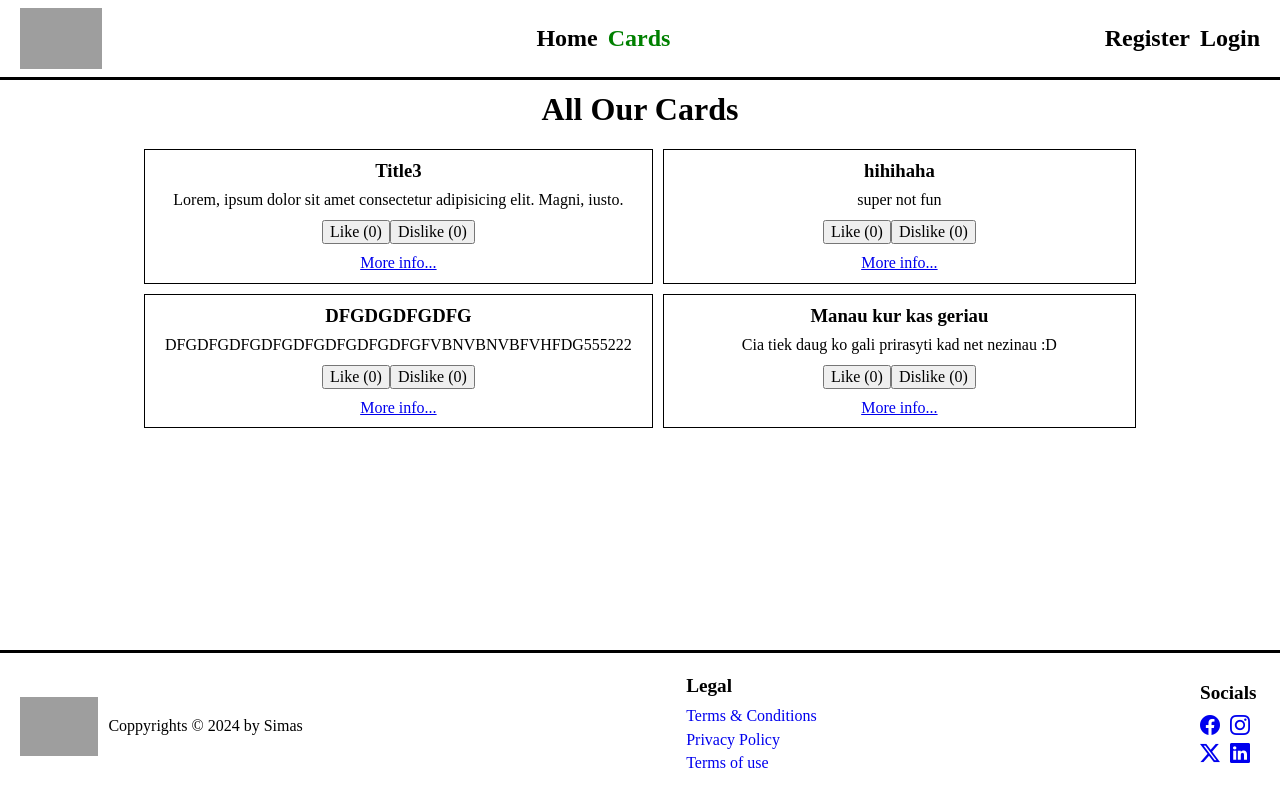
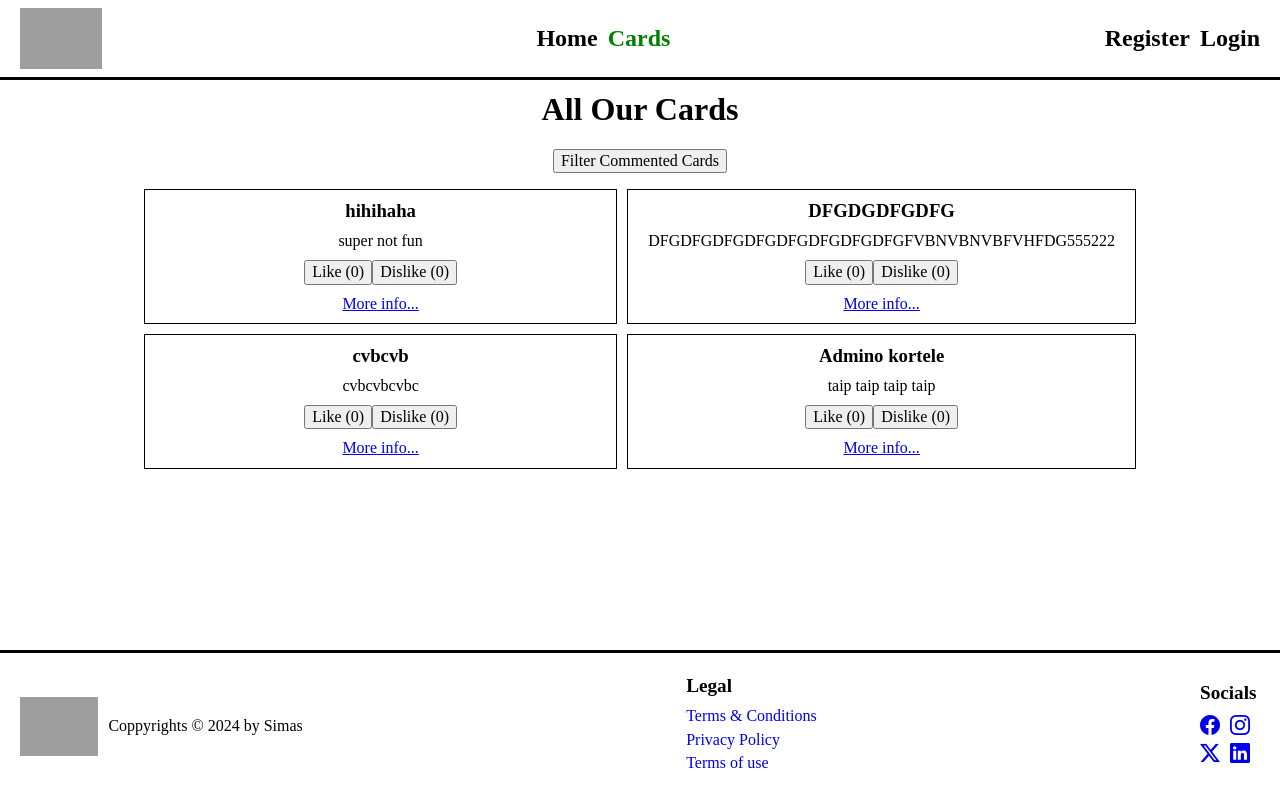
Before and after one commit to simasjo/FEU12-Simas-Domarkas-REACT-atsiskaitymas, a React (Create React App) app: page /cards/allCards in a window 1280 px wide. Built offline with nearby package versions, Linux system fonts and the light colour scheme; data requests are answered from the project's data file; grey boxes are pictures that could not be loaded.

Commit message:
Sukuriau filtravimo galimybe komentuotiems arba ne klausimams

```diff
--- a/src/components/pages/Cards.jsx
+++ b/src/components/pages/Cards.jsx
@@ -1,4 +1,4 @@
-import { useContext } from "react";
+import React, { useContext, useState } from "react";
 import { Link, useLocation } from "react-router-dom";
 import CardsContext from "../../contexts/CardsContext";
 import Card from "../UI/Card";
@@ -6,24 +6,13 @@ import styled from "styled-components";
 import UsersContext from "../../contexts/UsersContext";
 
 const StyledSection = styled.section`
-
-> h1{
+  > h1 {
     text-align: center;
   }
-> p{
+  > p {
     text-align: center;
-> a{
-    text-decoration: none;
-    padding: 5px 12px;
-    border: 1px solid black;
-    border-radius: 10px 5px;
-    transition: 0.3s;
   }
-> a:hover{
-    box-shadow: rgb(204, 219, 232) 3px 3px 6px 0px inset, rgba(255, 255, 255, 0.5) -3px -3px 6px 1px inset;
-}
-}
-> div{
+  > div {
     margin: 0 auto;
     width: 80%;
     display: grid;
@@ -33,31 +22,31 @@ const StyledSection = styled.section`
 `;
 
 const Cards = () => {
-
   const { cards } = useContext(CardsContext);
   const { loggedInUser } = useContext(UsersContext);
   const location = useLocation();
+  const [filtered, setFiltered] = useState(false);
 
+  const handleFilter = () => {
+    setFiltered(!filtered);
+  };
 
   return (
     <StyledSection>
       <h1>All Our Cards</h1>
-            {
-                loggedInUser && <p><Link to="/cards/addNew">Add New Card</Link></p>
-            }
+      {loggedInUser && <p><Link to="/cards/addNew">Add New Card</Link></p>}
+      <p><button onClick={handleFilter}>{filtered ? 'Show All Cards' : 'Filter Commented Cards'}</button></p>
       <div>
-            {
-                cards.map(card =>
-                    <Card
-                    key={card.id}
-                    data={card}
-                    location={location}
-                    />
-                    )
-            }
+        {filtered
+          ? cards
+              .filter((card) => card.comments && card.comments.length > 0)
+              .map((card) => (
+                <Card key={card.id} data={card} location={location} />
+              ))
+          : cards.map((card) => <Card key={card.id} data={card} location={location} />)}
       </div>
     </StyledSection>
   );
-}
+};
 
 export default Cards;
--- a/src/components/pages/OneCardPage.jsx
+++ b/src/components/pages/OneCardPage.jsx
@@ -1,48 +1,32 @@
+import React, { useContext } from "react";
 import styled from "styled-components";
 import { useParams, useNavigate } from "react-router-dom";
-import { useContext } from "react";
+import { useFormik } from "formik";
+import * as Yup from "yup";
+import { v4 as uuid } from "uuid";
 import UsersContext from "../../contexts/UsersContext";
 import CardsContext, { CardsActionTypes } from "../../contexts/CardsContext";
 import Comment from "../UI/Comment";
-import { useFormik } from 'formik';
-import * as Yup from 'yup';
-import { v4 as uuid } from 'uuid';
 
 const StyledSection = styled.section`
   padding-top: 50px;
 
-  > div{
+  > div {
     border: 1px solid black;
     padding: 10px 20px;
-
     display: flex;
     gap: 10px;
     flex-direction: column;
     align-items: center;
 
-    > h3{
+    > h3 {
       margin: 0;
     }
-    > p{
+    > p {
       margin: 0;
       text-align: justify;
     }
   }
-  .CommentDiv{
-    display: flex;
-    flex-direction: column;
-    align-items: center;
-    >textarea{
-      width: 400px;
-      height: 100px;
-      text-align: center;
-    }
-  }
-  .komentavimas{
-    display: block;
-    margin: 0 auto;
-  }
-
 `;
 
 const OneCardPage = () => {
@@ -50,68 +34,64 @@ const OneCardPage = () => {
   const navigation = useNavigate();
   const { loggedInUser } = useContext(UsersContext);
   const { setCards, cards } = useContext(CardsContext);
-  const card = cards.find(card => card.id === id);
+  const card = cards.find((card) => card.id === id);
 
   const formik = useFormik({
     initialValues: {
-      text: ''
+      text: "",
     },
     validationSchema: Yup.object({
       text: Yup.string()
-        .min(10, 'Comment must be at least 10 symbols length')
+        .min(10, "Comment must be at least 10 symbols length")
         .max(500, "Comment can't be longer than 500 symbols")
-        .required('This field must be filled')
-        .trim()
+        .required("This field must be filled")
+        .trim(),
     }),
     onSubmit: (values) => {
       const newComment = {
         text: values.text,
         id: uuid(),
-        authorId: loggedInUser.id
-      }
+        authorId: loggedInUser.id,
+      };
 
       setCards({
         type: CardsActionTypes.addComment,
         comment: newComment,
-        cardId: card.id
+        cardId: card.id,
       });
       formik.resetForm();
+    },
+  });
+
+  const handleDelete = () => {
+    if (loggedInUser && loggedInUser.id === card.userId) {
+      setCards({
+        type: CardsActionTypes.delete,
+        id: card.id,
+      });
+      navigation(-1);
+    } else {
+      console.error("Only logged-in users can delete this card.");
     }
-  });
+  };
 
   return (
     <StyledSection>
       {card && (
-        <>
+        <div>
+          <h3>{card.title}</h3>
+          <p>{card.description}</p>
+          {loggedInUser && loggedInUser.id === card.userId && (
+            <button onClick={handleDelete}>Delete</button>
+          )}
           <div>
-            <h3>{card.title}</h3>
-            <p>{card.description}</p>
-            {loggedInUser.id === card.userId && (
-              <button
-                onClick={() => {
-                  setCards({
-                    type: CardsActionTypes.delete,
-                    id: card.id
-                  });
-                  navigation(-1);
-                }}
-              >
-                Delete
-              </button>
-            )}
-          </div>
-          <div>
-            {card.comments?.map(comment => (
-              <Comment
-                key={comment.id}
-                comment={comment}
-                cardId={card.id}
-              />
+            {card.comments?.map((comment) => (
+              <Comment key={comment.id} comment={comment} cardId={card.id} />
             ))}
           </div>
           {loggedInUser && (
             <form onSubmit={formik.handleSubmit}>
-              <div className="CommentDiv">
+              <div>
                 <label htmlFor="text">Comment:</label>
                 <textarea
                   name="text"
@@ -125,13 +105,13 @@ const OneCardPage = () => {
                   <p>{formik.errors.text}</p>
                 )}
               </div>
-              <input className="komentavimas" type="submit" value="Comment" />
+              <input type="submit" value="Comment" />
             </form>
           )}
-        </>
+        </div>
       )}
     </StyledSection>
   );
-}
+};
 
 export default OneCardPage;
--- a/src/contexts/CardsContext.jsx
+++ b/src/contexts/CardsContext.jsx
@@ -17,7 +17,7 @@ export const CardsActionTypes = {
 const reducer = (state, action) => {
   switch(action.type){
     case CardsActionTypes.getAll:
-      return action.data.map(card => ({ ...card, likes: 0, dislikes: 0 }));
+      return action.data.map(card => ({ ...card, likes: 0, dislikes: 0, hasComments: !!card.comments && card.comments.length > 0 }));
     case CardsActionTypes.addNew:
       fetch(`http://localhost:8080/cards`, {
         method: "POST",
@@ -30,7 +30,6 @@ const reducer = (state, action) => {
     case CardsActionTypes.delete:
       fetch(`http://localhost:8080/cards/${action.id}`,{ method: "DELETE" });
       return state.filter(el => el.id !== action.id);
-
     case CardsActionTypes.edit:
       const editedCardIndex = state.findIndex(el => el.id === action.id);
       if (editedCardIndex === -1) {
@@ -50,7 +49,6 @@ const reducer = (state, action) => {
         body: JSON.stringify(action.data)
       });
       return updatedCards;
-
     case CardsActionTypes.editComment:
       const cardToEditComment = state.find(el => el.id === action.cardId);
       const commentIndex = cardToEditComment.comments.findIndex(comment => comment.id === action.commentId);
@@ -81,7 +79,6 @@ const reducer = (state, action) => {
           return el;
         }
       });
-
     case CardsActionTypes.addComment:
       const cardToAddComment = state.find(el => el.id === action.cardId);
       const commentedCard = {
@@ -102,7 +99,6 @@ const reducer = (state, action) => {
           return el;
         }
       });
-
     case CardsActionTypes.deleteComment:
       const cardToChange = state.find(el => el.id === action.cardId);
       const changedCard = {
@@ -123,7 +119,6 @@ const reducer = (state, action) => {
           return el;
         }
       });
-
     case CardsActionTypes.likeCard:
       const likedCardIndex = state.findIndex(el => el.id === action.cardId);
       if (likedCardIndex === -1) {
@@ -143,7 +138,6 @@ const reducer = (state, action) => {
         }
       });
       return updatedCardsLiked;
-
     case CardsActionTypes.dislikeCard:
       const dislikedCardIndex = state.findIndex(el => el.id === action.cardId);
       if (dislikedCardIndex === -1) {
@@ -163,7 +157,6 @@ const reducer = (state, action) => {
         }
       });
       return updatedCardsDisliked;
-
     default:
       console.error(`No such reducer actions: ${action.type}`);
       return state;
--- a/src/data.json
+++ b/src/data.json
@@ -12,7 +12,7 @@
       "userName": "User",
       "password": "$2a$08$uNJ/ZzpfbHP4DElxEaJGgecEzSt7ZqLKVWrlChBbR1Fhk4nF3XtRC",
       "passwordNoHash": "User",
-      "role": "admin"
+      "role": "user"
     },
     {
       "id": "8ad29a06-5bbb-4d14-8676-d518fb14fc79",
@@ -38,25 +38,14 @@
   ],
   "cards": [
     {
-      "id": "3",
-      "userId": "1",
-      "title": "Title3",
-      "description": "Lorem, ipsum dolor sit amet consectetur adipisicing elit. Magni, iusto.",
-      "comments": [
-        {
-          "text": "ramtngbc v",
-          "id": "d410a6d1-cc6f-45f0-984a-c7e9295b0d29",
-          "authorId": "0"
-        }
-      ],
-      "likes": 0,
-      "dislikes": 0
-    },
-    {
       "id": "6608bb05-29f2-4687-985a-31066599491b",
       "userId": "1",
       "title": "hihihaha",
-      "description": "super not fun\n"
+      "description": "super not fun\n",
+      "likes": 0,
+      "dislikes": 0,
+      "hasComments": false,
+      "comments": []
     },
     {
       "title": "DFGDGDFGDFG",
@@ -67,13 +56,27 @@
           "text": "sfsdfgsfgfdgfdg",
           "id": "65012bff-62f1-4557-8c05-021c0463bcfb",
           "authorId": "0"
+        },
+        {
+          "text": "sdfsdfsdfsdfs",
+          "id": "66a44289-69ea-4044-9526-42c4541bd4dc",
+          "authorId": "0"
         }
-      ]
+      ],
+      "likes": 0,
+      "dislikes": 0,
+      "hasComments": true
     },
     {
-      "title": "Manau kur kas geriau",
-      "description": "Cia tiek daug ko gali prirasyti kad net nezinau :D",
-      "id": "29c2f0f4-7420-44b2-b084-f0ac9bfbc5b3"
+      "id": "d2895f56-3544-4ce9-825a-20c57ddda558",
+      "userId": "1",
+      "title": "cvbcvb",
+      "description": "cvbcvbcvbc"
+    },
+    {
+      "title": "Admino kortele",
+      "description": "taip taip taip taip",
+      "id": "3d19efb3-b0a7-493e-8adc-7dc15e26c091"
     }
   ]
 }
```
Lines whose indentation alone changed are shown as unchanged.
